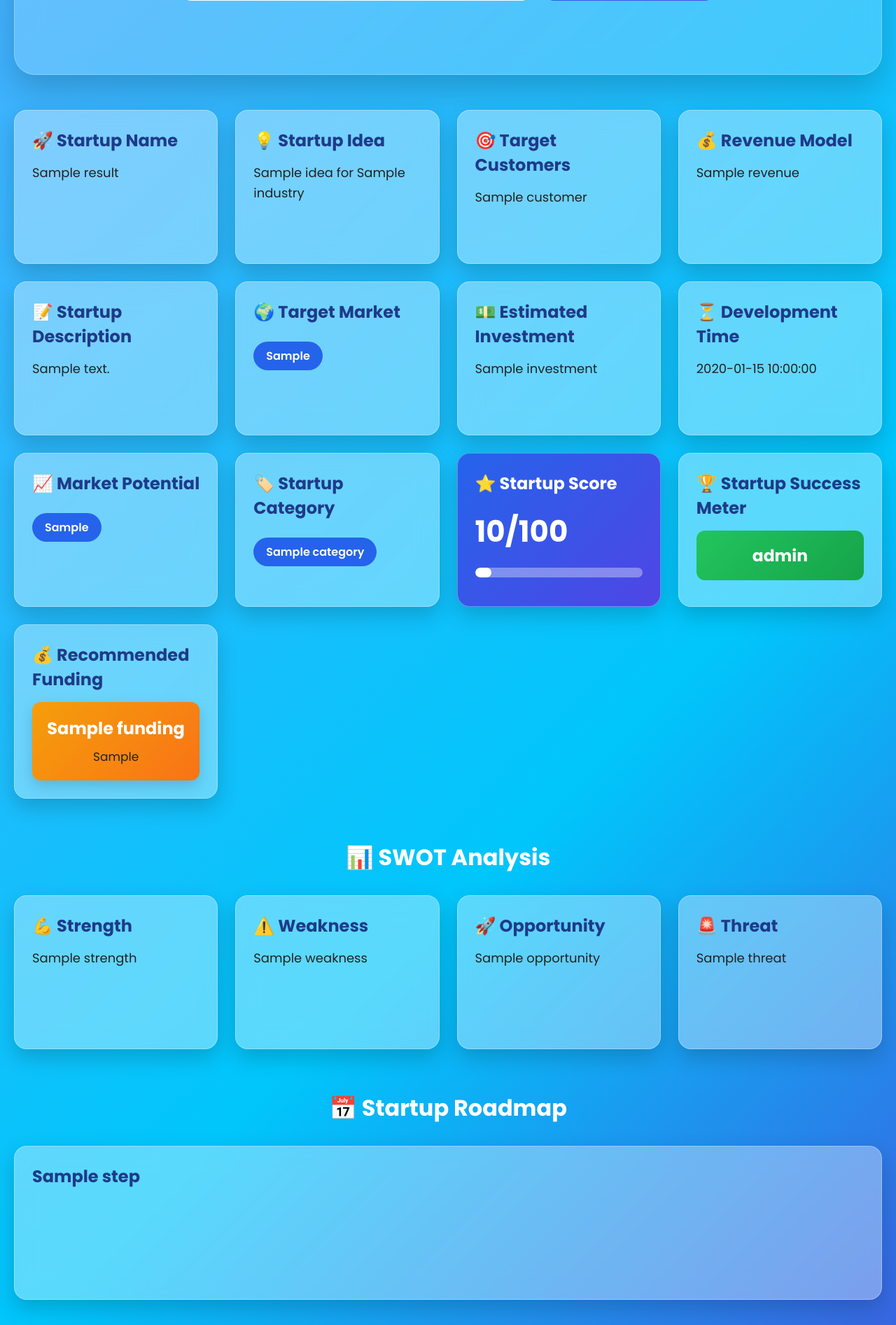
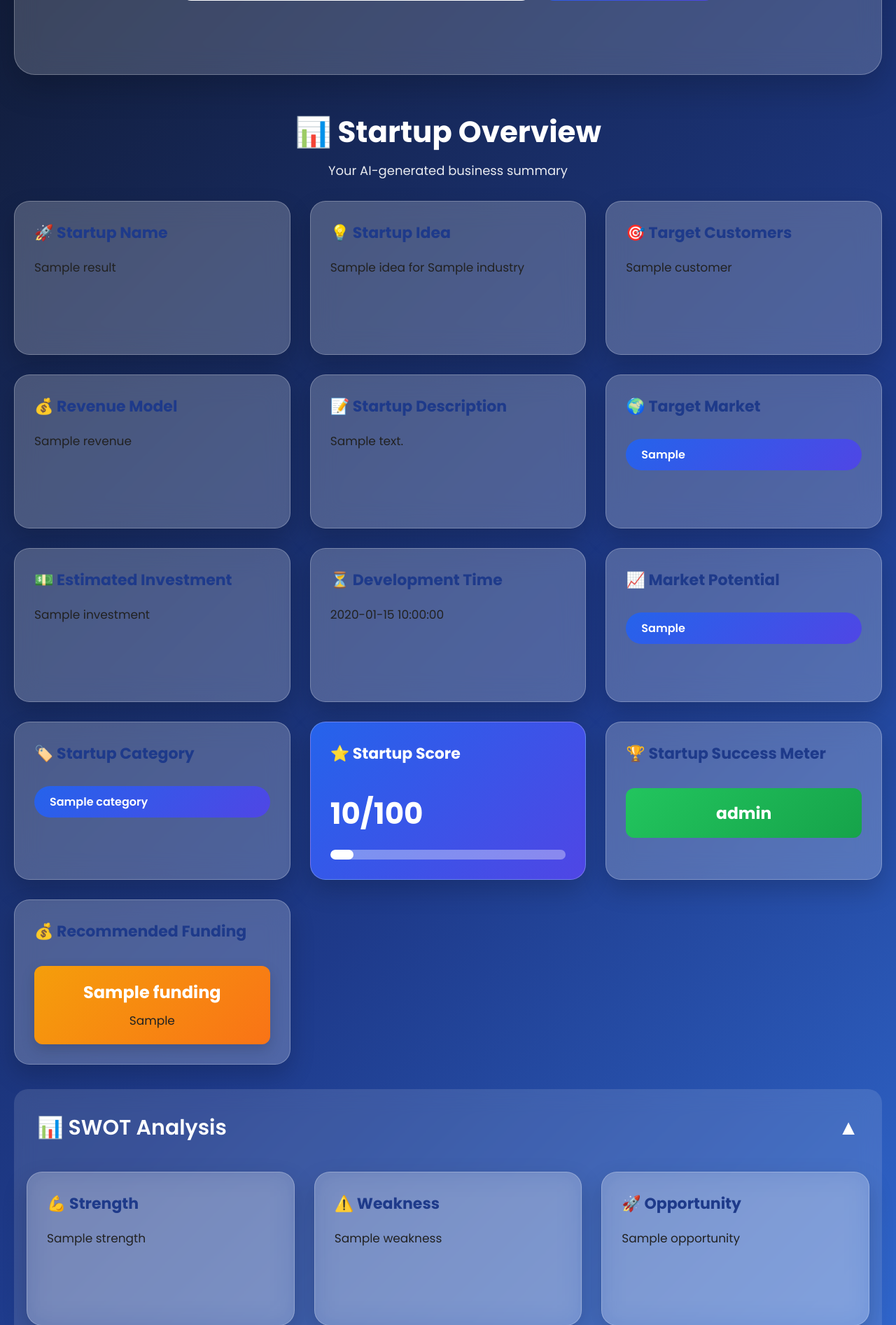
Before and after one commit to Vaishnaviv-p/AI-Startup-Idea-Generator, a Flask app: template templates/index.html in a window 1280 px wide. Shown: the part 379-2272 px from the top of the page at 70% size. Run offline with Flask 3, Linux system fonts and the light colour scheme; the template is opened without the code that fills it: most values are stand-ins (such as "Sample title", 1, 10 or a date in 2020).

Commit message:
Version 15.1 Professional UI redesign with accordion layout

```diff
--- a/static/style.css
+++ b/static/style.css
@@ -9,12 +9,17 @@ font-family:'Poppins',sans-serif;
 
 body{
 
-background:linear-gradient(135deg,#4facfe,#00c6fb,#6a11cb);
+background:linear-gradient(
+135deg,
+#0f172a,
+#1e3a8a,
+#3b82f6);
+
 min-height:100vh;
+
 padding:40px 20px;
 
 }
-
 .container{
 
 max-width:1250px;
@@ -67,33 +72,45 @@ font-size:16px;
 
 button{
 
-padding:16px 35px;
-background:#2563eb;
+    padding:16px 36px;
+
+    border:none;
+
+    border-radius:14px;
+
+    background:linear-gradient(135deg,#2563eb,#4f46e5);
+
     color:white;
-border:none;
-border-radius:12px;
+
+    font-size:16px;
+
+    font-weight:600;
+
     cursor:pointer;
-font-size:16px;
-font-weight:600;
-transition:.3s;
+
+    transition:.35s;
 
 }
 
 button:hover{
 
-transform:translateY(-3px);
-background:#1d4ed8;
+    transform:translateY(-4px);
+
+    box-shadow:0 15px 35px rgba(37,99,235,.35);
 
 }
 
 .dashboard{
 
     display:grid;
-grid-template-columns:repeat(auto-fit,minmax(280px,1fr));
-gap:25px;
+
+    grid-template-columns:repeat(auto-fit,minmax(320px,1fr));
+
+    gap:28px;
+
+    margin-top:30px;
 
 }
-
 .info-card{
 
 background:rgba(255,255,255,.35);
@@ -107,36 +124,69 @@ box-shadow:0 12px 30px rgba(0,0,0,.18);
 
 }
 
+.info-card{
+
+    background:rgba(255,255,255,.22);
+    backdrop-filter:blur(18px);
+    border:1px solid rgba(255,255,255,.25);
+    border-radius:22px;
+
+    padding:28px;
+
+    min-height:220px;
+
+    display:flex;
+    flex-direction:column;
+    justify-content:flex-start;
+
+    transition:.35s;
+
+    box-shadow:0 15px 35px rgba(0,0,0,.18);
+
+}
+
 .info-card:hover{
 
-transform:translateY(-8px);
+    transform:translateY(-8px) scale(1.02);
+
+    box-shadow:0 25px 45px rgba(0,0,0,.25);
 
 }
 
 .info-card h2{
 
+    font-size:22px;
+
     color:#1e3a8a;
-margin-bottom:15px;
+
+    margin-bottom:18px;
 
 }
 
 .info-card p{
 
-font-size:18px;
+    font-size:17px;
+
     color:#222;
-line-height:1.6;
+
+    line-height:1.8;
 
 }
-
 .badge{
 
     display:inline-block;
-padding:8px 18px;
+
+    padding:10px 22px;
+
     border-radius:30px;
-background:#2563eb;
+
+    background:linear-gradient(135deg,#2563eb,#4f46e5);
+
     color:white;
+
     font-weight:600;
-margin-top:10px;
+
+    margin-top:12px;
 
 }
 
@@ -364,3 +414,140 @@ width:100%;
     box-shadow:0 10px 25px rgba(37,99,235,.4);
 
 }
+/* ===============================
+   Section Heading
+================================ */
+
+.section-title{
+
+    text-align:center;
+
+    margin-top:50px;
+
+    margin-bottom:25px;
+
+}
+
+.section-title h1{
+
+    color:white;
+
+    font-size:42px;
+
+    margin-bottom:10px;
+
+}
+
+.section-title p{
+
+    color:white;
+
+    opacity:.9;
+
+    font-size:18px;
+
+}
+/* ===========================
+   ACCORDION
+=========================== */
+
+.accordion{
+
+    margin-top:35px;
+
+    background:rgba(255,255,255,.12);
+
+    border-radius:20px;
+
+    padding:18px;
+
+    backdrop-filter:blur(15px);
+
+}
+
+.accordion summary{
+
+    list-style:none;
+
+    cursor:pointer;
+
+    font-size:30px;
+
+    font-weight:600;
+
+    color:white;
+
+    padding:15px;
+
+}
+
+.accordion summary::-webkit-details-marker{
+
+    display:none;
+
+}
+
+.accordion summary::after{
+
+    content:" ▼";
+
+    float:right;
+
+}
+
+.accordion[open] summary::after{
+
+    content:" ▲";
+
+}
+
+.accordion .dashboard{
+
+    margin-top:25px;
+
+}
+/* ===========================
+   VERSION 15 ANIMATIONS
+=========================== */
+
+@keyframes fadeUp{
+
+    from{
+
+        opacity:0;
+        transform:translateY(30px);
+
+    }
+
+    to{
+
+        opacity:1;
+        transform:translateY(0);
+
+    }
+
+}
+
+.hero{
+
+    animation:fadeUp .8s ease;
+
+}
+
+.section-title{
+
+    animation:fadeUp .8s ease;
+
+}
+
+.info-card{
+
+    animation:fadeUp .8s ease;
+
+}
+
+.accordion{
+
+    animation:fadeUp .8s ease;
+
+}
--- a/templates/index.html
+++ b/templates/index.html
@@ -46,6 +46,16 @@
     {% if result %}
 
     <!-- Dashboard -->
+
+    <!-- Dashboard -->
+
+<div class="section-title">
+
+    <h1>📊 Startup Overview</h1>
+
+    <p>Your AI-generated business summary</p>
+
+</div>
 
 <div class="dashboard">
 
@@ -151,9 +161,9 @@
 
     <!-- SWOT Analysis -->
 
-    <div class="swot-section">
+    <details class="accordion" open>
 
-        <h1>📊 SWOT Analysis</h1>
+<summary>📊 SWOT Analysis</summary>
 
 <div class="dashboard">
 
@@ -179,10 +189,12 @@
 
 </div>
 
-    </div>
+</details>
     <!-- Startup Roadmap -->
 
-<div class="roadmap-section">
+<details class="accordion">
+
+<summary>📅 Startup Roadmap</summary>
 
     <h1>📅 Startup Roadmap</h1>
 
@@ -202,11 +214,13 @@
 
     </div>
 
-</div>
+</details>
 
 <!-- Business Tips -->
 
-<div class="tips-section">
+<details class="accordion">
+
+<summary>💡 AI Business Tips</summary>
 
     <h1>💡 AI Business Tips</h1>
 
@@ -226,10 +240,12 @@
 
     </div>
 
-</div>
+</details>
 <!-- Competitor Analysis -->
 
-<div class="tips-section">
+<details class="accordion">
+
+<summary>🏢 Competitor Analysis</summary>
 
     <h1>🏢 Competitor Analysis</h1>
 
@@ -262,10 +278,10 @@
 
     </div>
 
-</div>
+</details>
 <br>
 
-<div style="text-align:center; margin-top:40px;">
+<div style="text-align:center; margin:60px 0;"></div>
 
     <a href="/download">
 
```
Lines whose indentation alone changed are shown as unchanged.
